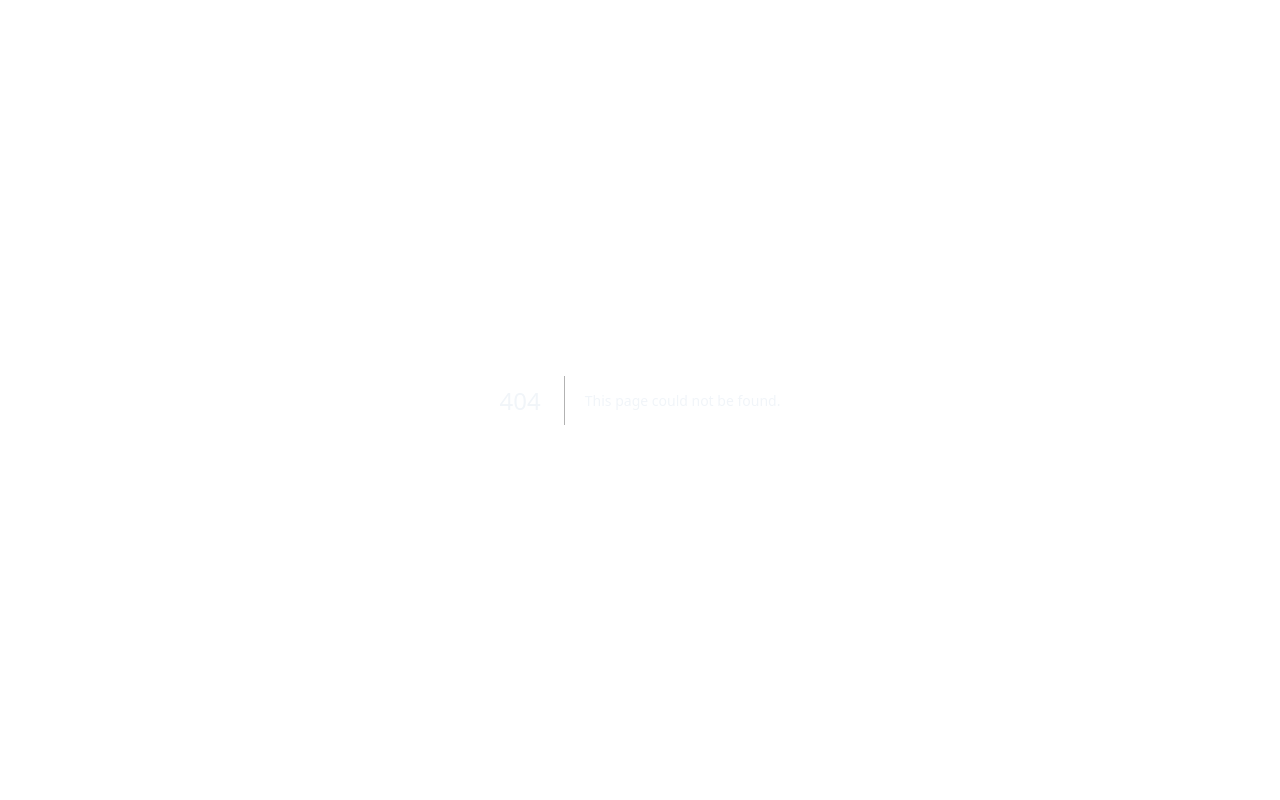
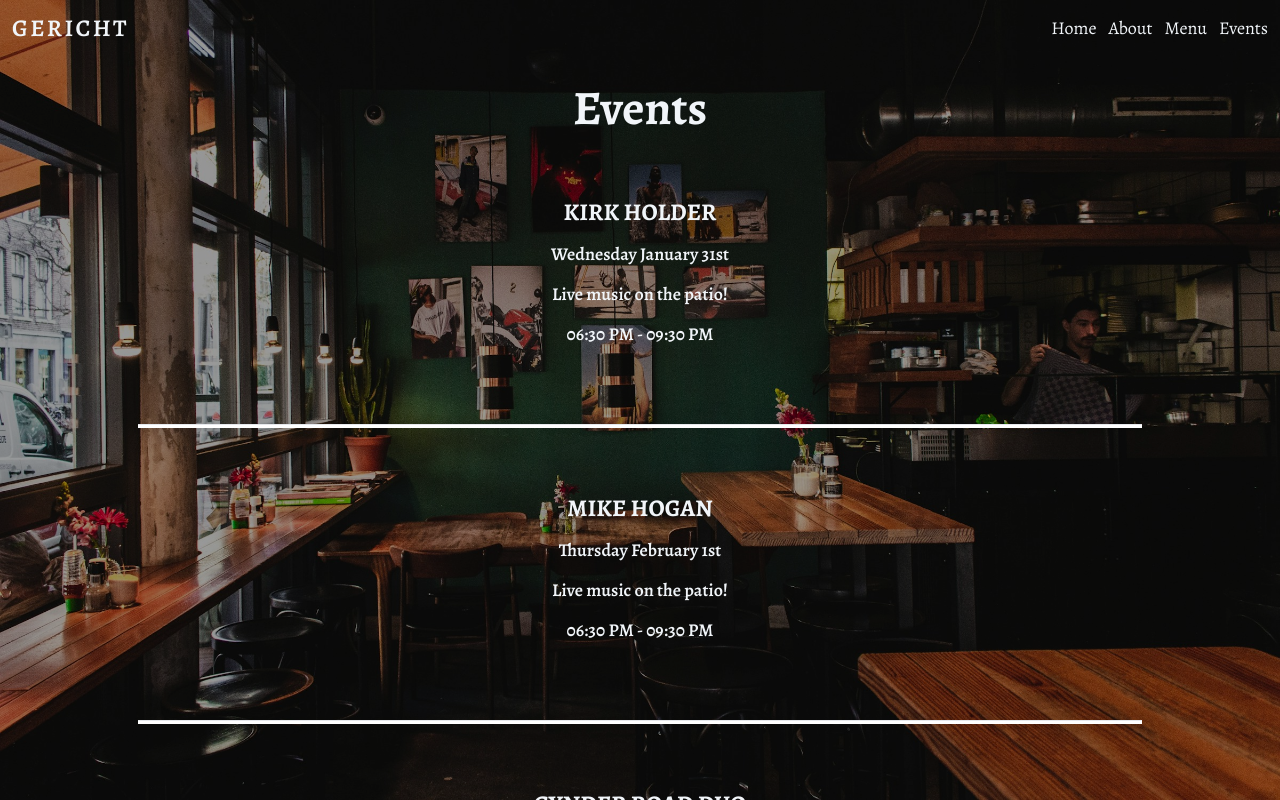
Before and after one commit to amj777s/fine-dining, a Next.js app: page /events in a window 1280 px wide. Before the commit this address had no page. Built offline with nearby package versions, Linux system fonts and the light colour scheme.

Commit message:
events page completed

```diff
--- /dev/null
+++ b/src/app/components/EventPanel.tsx
@@ -0,0 +1,17 @@
+import { Event } from "../types";
+
+export default function EventPanel({
+    event
+}:{
+    event: Event
+}){
+    return (
+        <div className="flex flex-col items-center gap-3 font-semibold w-full m-auto ">
+            <h2 className="text-2xl font-bold">{event.name}</h2>
+            <p className="text-lg">{event.date}</p>
+            <p className="text-lg">{event.description}</p>
+            <p className="text-lg">{event.time}</p>
+            <hr className="w-4/5 bg-white h-1 mt-16 mb-16 " />
+        </div>
+    )
+}
--- a/src/app/components/History.tsx
+++ b/src/app/components/History.tsx
@@ -2,6 +2,7 @@
 import { useRef } from "react";
 import { useIsVisible } from "../hooks";
 import { FaSpoon } from "react-icons/fa6";
+import Link from "next/link";
 
 export default function History() {
 
@@ -19,7 +20,7 @@ export default function History() {
                     Regular diners may face a dilemma at the end of their meal when the question
                     is whether to order a favorite dessert, such as Bread Pudding or Louisiana Lust
                     or try a tempting after-dinner beverage from our fine array of choices.</p>
-                <button className="transition-colors duration-700 w-1/2 max-w-60 m-auto rounded-sm border-4  border-slate-100 hover:border-yellow-400">Learn More</button>
+                <Link href='/about' className="transition-colors duration-700 w-1/2 max-w-60 m-auto text-center rounded-sm border-4  border-slate-100 hover:border-yellow-400">Learn More</Link>
             </div>
 
             <div className=" w-full h-24 md:w-60 md:h-60 md:-rotate-90 bg-knife bg-contain bg-no-repeat bg-center"></div>
--- a/src/app/components/NavBar.tsx
+++ b/src/app/components/NavBar.tsx
@@ -30,15 +30,15 @@ export default function NavBar() {
                 <Link href='/' className=" transition-colors duration-500 hover:text-yellow-400">Home</Link>
                 <Link href='/about' className=" transition-colors duration-500 hover:text-yellow-400">About</Link>
                 <Link href='/menu' className=" transition-colors duration-500 hover:text-yellow-400">Menu</Link>
-                <Link href='/rewards' className=" transition-colors duration-500 hover:text-yellow-400">Rewards</Link>
+                <Link href='/events' className=" transition-colors duration-500 hover:text-yellow-400">Events</Link>
             </div>
             <MdMenu className=" sm:hidden text-4xl" onClick={toggleDropMenu} />
             <div className={`${optionsDisplay} text-4xl z-50 fixed w-full h-full top-0 left-0 bg-black`}>
                 <MdOutlineRestaurantMenu className=" float-right mt-2 mr-2" onClick={toggleDropMenu} />
-                <Link className="block ml-2 mt-2 mb-2" href='/'>Home</Link>
-                <Link className="block ml-2 mb-2" href='/about'>About</Link>
-                <Link className="block ml-2 mb-2" href='/menu'>Menu</Link>
-                <Link className="block ml-2 mb-2" href='/rewards'>Rewards</Link>
+                <Link className="block ml-2 mt-2 mb-2 text-left" href='/'>Home</Link>
+                <Link className="block ml-2 mb-2 text-left" href='/about'>About</Link>
+                <Link className="block ml-2 mb-2 text-left" href='/menu'>Menu</Link>
+                <Link className="block ml-2 mb-2 text-left" href='/events'>Events</Link>
             </div>
         </nav>
     )
--- a/src/app/data.ts
+++ b/src/app/data.ts
@@ -1,4 +1,4 @@
-import { Cocktail, Drink, ImageInfo, LaurelType, MenuItem } from "./types";
+import { Cocktail, Drink, ImageInfo, LaurelType, MenuItem, Event } from "./types";
 
 import apricotSoup from '../../public/images/apricotSoup.jpg';
 import beefWellington from '../../public/images/beefWellington.jpg';
@@ -372,4 +372,67 @@ export const desserts: MenuItem[] = [
         title: "Turtle Cheesecake",
         description: "Chocolate chip, caramel, & spiced candied pecans"
     }
-]
+];
+
+export const events: Event [] = [
+    {
+        name: 'KIRK HOLDER',
+        date: "Wednesday January 31st",
+        description: "Live music on the patio!",
+        time: "06:30 PM - 09:30 PM"
+    },
+    {
+        name: 'MIKE HOGAN',
+        date: "Thursday February 1st",
+        description: "Live music on the patio!",
+        time: "06:30 PM - 09:30 PM"
+    },
+    {
+        name: 'CYNDER ROAD DUO',
+        date: "Friday February 2nd",
+        description: "Live music on the patio!",
+        time: "07:00 PM - 10:00 PM"
+    },
+    {
+        name: 'DAMON KIN & BO JAMISON',
+        date: "Saturday February 3rd",
+        description: "Live music on the patio!",
+        time: "07:00 PM - 10:00 PM"
+    },
+    {
+        name: 'HEATH RANSONNET',
+        date: "Thursday February 8th",
+        description: "Live music on the patio!",
+        time: "06:30 PM - 09:30 PM"
+    },
+    {
+        name: 'CHRIS OCMAND',
+        date: "Thursday February 8th",
+        description: "Standup special on the patio!",
+        time: "06:30 PM - 09:30 PM"
+    },
+    {
+        name: 'CHRIS LEBLANC',
+        date: "Thursday February 8th",
+        description: "Live music on the patio!",
+        time: "07:00 PM - 10:00 PM"
+    },
+    {
+        name: 'CHRIS ALLEN',
+        date: "Thursday February 22nd",
+        description: "Live music on the patio!",
+        time: "06:30 PM - 09:30 PM"
+    },
+    {
+        name: 'PRESS "1" TRIO',
+        date: "Friday February 23rd",
+        description: "Standup special on the patio!",
+        time: "07:00 PM - 10:00 PM"
+    },
+    {
+        name: 'IAN & JARRETT',
+        date: "Friday February 23rd",
+        description: "Live music on the patio!",
+        time: "06:30 PM - 09:30 PM"
+    }
+];
--- /dev/null
+++ b/src/app/events/page.tsx
@@ -0,0 +1,17 @@
+import EventPanel from "../components/EventPanel";
+import NavBar from "../components/NavBar";
+import { events } from "../data";
+
+export default function Events(){
+    return (
+        <div className=" flex flex-col  w-full h-full bg-eventBg  bg-cover bg-bottom  text-lg">
+            <div className=" scrollbar w-full h-full p-3 overflow-y-scroll text-center  bg-black/40 ">
+                <NavBar />
+                <h1 className="text-5xl font-bold text-center mb-16">Events</h1>
+                {events.map(ev => <EventPanel key={ev.name + ev.date} event={ev} />)}
+
+            </div>
+
+        </div>
+    )
+}
--- a/src/app/page.tsx
+++ b/src/app/page.tsx
@@ -14,7 +14,8 @@ import Newsletter from "./components/Newsletter"
 export default function Home() {
 
   return (
-    <div className=" scrollbar overflow-y-auto flex flex-col gap-96 w-full h-full p-3 bg-black">
+    <div className=" scrollbar overflow-y-auto flex flex-col gap-96 w-full h-full p-3  bg-black">
+
       <NavBar />
       <Jumbotron />
       <History />
--- a/src/app/rewards/page.tsx
+++ /dev/null
@@ -1,5 +0,0 @@
-export default function Rewards(){
-    return (
-        <h1>rewards</h1>
-    )
-}
--- a/tailwind.config.ts
+++ b/tailwind.config.ts
@@ -17,7 +17,8 @@ const config: Config = {
         'chef': "url('../../public/images/chef.png')",
         'award': "url('../../public/images/awardImage.jpg')",
         'menuBg': "url('../../public/images/menuBg.jpg')",
-        'wineBg': "url('../../public/images/wine.jpg')"
+        'wineBg': "url('../../public/images/wine.jpg')",
+        'eventBg': "url('../../public/images/eventBg.jpg')"
       },
       spacing: {
         '1/10': "10%",
```
Also changed, not shown: src/app/about/page.tsx (+4 -11 lines), src/app/types.ts (+7 -0 lines), public/images/eventBg.jpg (added).
